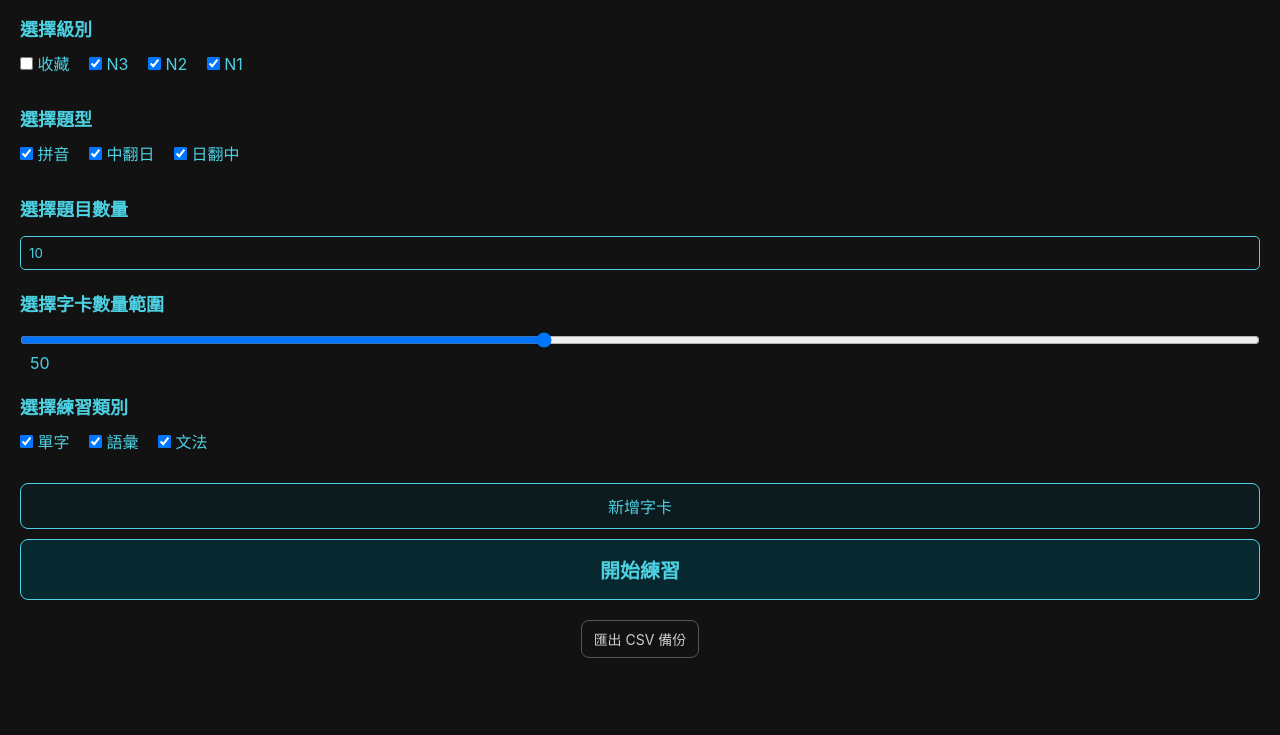
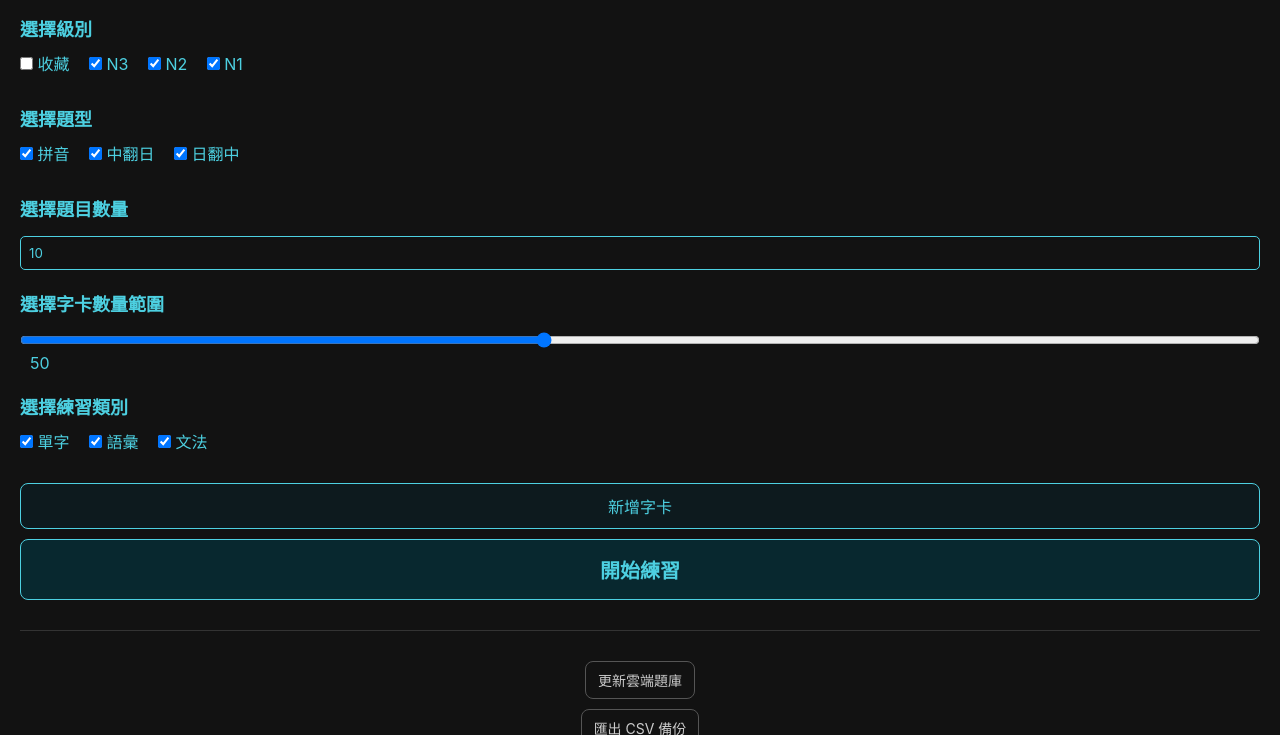
Before and after one commit to kkore-glitch/JLPT-practice, a plain HTML site: page index.html in a window 1280 px wide. Shown: the part 65-800 px from the top of the page. Drawn offline with Linux system fonts and the light colour scheme.

Commit message:
Update index.html V7

```diff
--- a/index.html
+++ b/index.html
@@ -8,7 +8,7 @@
   <style>
     :root {
       --bg-color: #121212;
-      --text-color: #4DD0E1; /* 水藍色 */
+      --text-color: #4DD0E1;
       --border-color: #4DD0E1;
       --btn-bg: #0d1a1e;
       --correct-color: #4CAF50;
@@ -87,7 +87,7 @@
       border-color: #555;
       color: #ccc;
       background-color: transparent;
-      margin: 20px auto 0 auto;
+      margin: 10px auto 0 auto;
       display: block;
     }
 
@@ -242,7 +242,10 @@
         <button class="btn" onclick="openAddCard()">新增字卡</button>
         <button class="btn btn-large" onclick="startQuiz()">開始練習</button>
       </div>
-      <button class="btn btn-small" onclick="exportCSV()">匯出 CSV 備份</button>
+      <div style="margin-top: 30px; border-top: 1px solid #333; padding-top: 20px;">
+        <button class="btn btn-small" onclick="forceUpdateCloud()">更新雲端題庫</button>
+        <button class="btn btn-small" onclick="exportCSV()">匯出 CSV 備份</button>
+      </div>
     </main>
   </div>
 
@@ -361,6 +364,27 @@
         allCards = [...customCards];
       }
     };
+
+    async function forceUpdateCloud() {
+      try {
+        const res = await fetch('./base_words.csv?t=' + new Date().getTime(), { cache: 'no-store' });
+        if (!res.ok) throw new Error('Fetch failed');
+        const text = await res.text();
+
+        if ('caches' in window) {
+          const cacheNames = await caches.keys();
+          for (const name of cacheNames) {
+            await caches.delete(name);
+          }
+        }
+
+        parseCSV(text);
+        alert('雲端題庫更新成功！');
+        window.location.reload();
+      } catch (e) {
+        alert('更新失敗，請確認網路連線。');
+      }
+    }
 
     function parseCSV(text) {
       const lines = text.split(/\r?\n/).filter(l => l.trim() !== '');
@@ -602,7 +626,6 @@
 
       for(let i=0; i<qCount; i++) {
         let correctCard;
-        // 防連續重複抽取邏輯
         do {
           correctCard = filteredPool[Math.floor(Math.random() * filteredPool.length)];
         } while (filteredPool.length > 1 && getCardId(correctCard) === lastCardId);
@@ -628,7 +651,6 @@
     function buildQuestion(card, type, pool) {
       let qText = '', correctAns = '', distractorField = '';
 
-      // 移除前綴文字，直接顯示題目內容
       if(type === '拼音') {
         qText = card.jp; correctAns = card.kana; distractorField = 'kana';
       } else if(type === '中翻日') {
```
